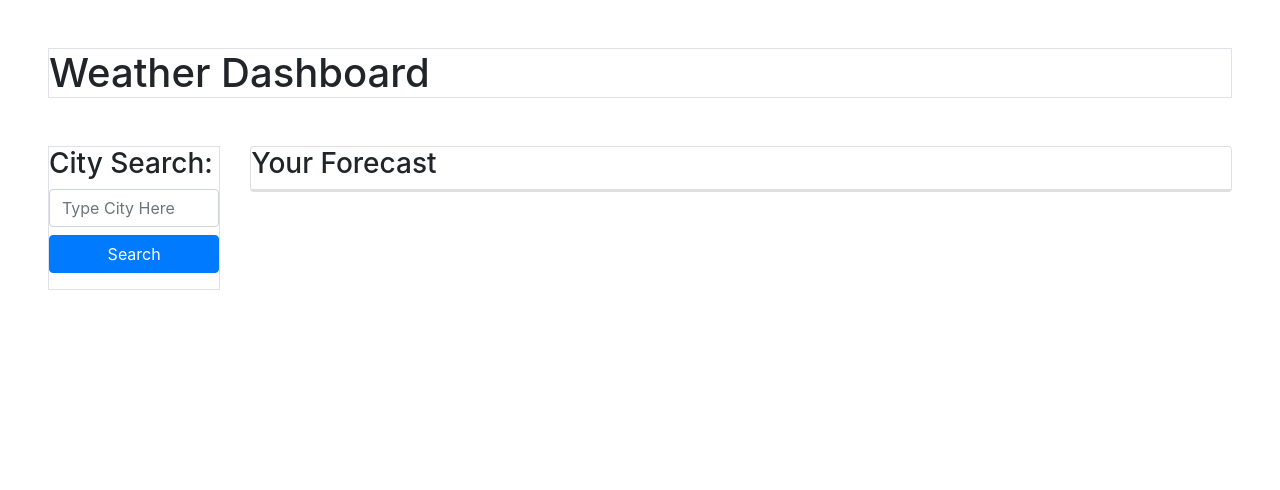
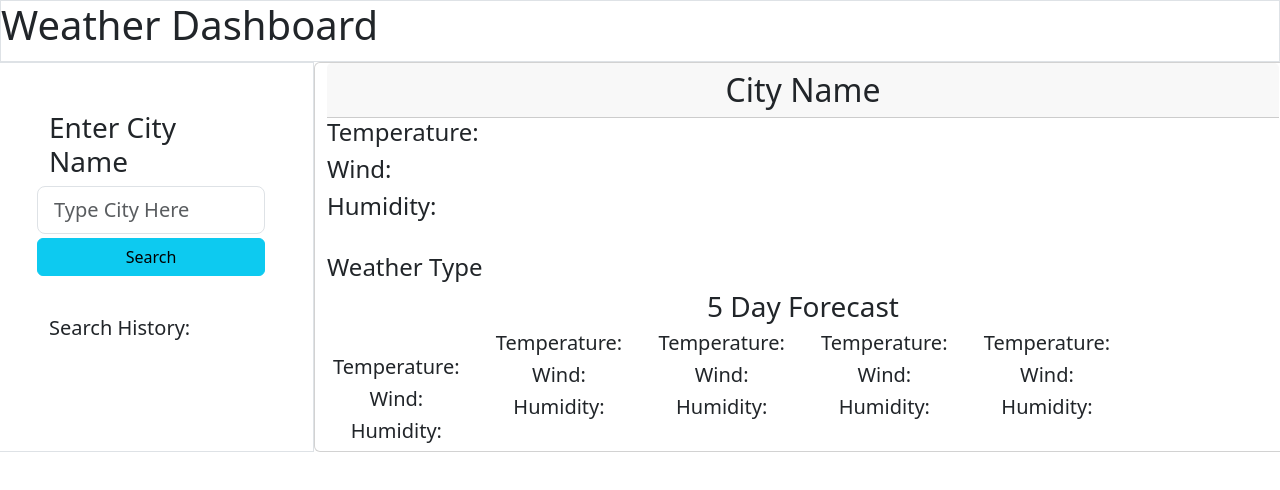
Before and after one commit to Matthuu75/weather-dashboard, a plain HTML site: page index.html in a window 1280 px wide. Drawn offline with nearby package versions, Linux system fonts and the light colour scheme.

Commit message:
added HTMl page changes. Started new JS

```diff
--- a/index.html
+++ b/index.html
@@ -1,38 +1,82 @@
 <!DOCTYPE html>
 <html lang="en">
+
 <head>
     <meta charset="UTF-8">
     <meta name="viewport" content="width=device-width, initial-scale=1.0">
-    <link rel="stylesheet" href="/style.css">
-    <link rel="stylesheet" href="https://cdn.jsdelivr.net/npm/bootstrap@4.4.1/dist/css/bootstrap.min.css"
-    integrity="sha384-Vkoo8x4CGsO3+Hhxv8T/Q5PaXtkKtu6ug5TOeNV6gBiFeWPGFN9MuhOf23Q9Ifjh" crossorigin="anonymous">
-    <title>Weather Dashboard</title>
+    <link href="https://cdn.jsdelivr.net/npm/bootstrap@5.3.1/dist/css/bootstrap.min.css" rel="stylesheet"
+        integrity="sha384-4bw+/aepP/YC94hEpVNVgiZdgIC5+VKNBQNGCHeKRQN+PtmoHDEXuppvnDJzQIu9" crossorigin="anonymous">
+    <script src="/script.js" defer></script>
+    <title>Document</title>
 </head>
 
-<body class="mx-auto p-5">
-    <header>
-        <h1 class="border">Weather Dashboard</h1>
+<body class="h-100 w-100">
+    <header class="border pb-1">
+        <h1>Weather Dashboard</h1>
     </header>
 
-    <main class="row mt-5 ps-5 pe-5">
+    <section class="row">
+        <div class="border pb-5 col-3">
+            <div id="weather-input" class="row mt-5 ps-5 pe-5">
+                <h3>Enter City Name</h3>
+                <input id="search-box" class="form-control form-control-lg mb-1" type="text"
+                    placeholder="Type City Here">
+                <button id="search-button" class="btn btn-info w-100 mb-3" type="button">Search</button>
 
-        <section id="search" class="col-sm-12 col-md-6 col-xl-2">
-            <div class="border">
-                <h3>City Search:</h2>
-                <input id="search-box" class="form-control form-control-md mb-2" placeholder="Type City Here" type="text">
-                <button id="search-button" type="button" class="btn btn-primary w-100 mb-3">Search</button>
-            </div>
-            <div id="search-log" class="mt-3">
-            </div>
-        </section>
-        <section id="dashboard" class="col-sm-12 col-md-6 col-xl-10">
-            <div id="forecast" class="card w-100">
-                <h3>Your Forecast</h3>
-                <div id="weather" class="card w-100">
+                <div id="search-history" class="mt-4">
+                    <h5 class="card-header">Search History:</h5>
                 </div>
 
             </div>
-        </section>
+        </div>
+        <div id="weather-data" class="card col-9">
+            <div id="current-weather" class="">
+                <div id="weather-details" class="">
+                    <h2 class="card-header text-center">City Name</h2>
+                    <h4>Temperature:</h4>
+                    <h4>Wind:</h4>
+                    <h4>Humidity:</h4>
+                </div>
+                <div id="icon">
+                    <img src="" alt="">
+                    <h4>Weather Type</h4>
+                </div>
+            </div>
+            <div id="days-forecast" class="row text-center">
+                <h3>5 Day Forecast</h3>
+                <div id="weather-details" class="col-2">
+                    <img src="" alt="">
+                    <h5>Temperature:</h5>
+                    <h5>Wind:</h5>
+                    <h5>Humidity:</h5>
+                </div>
+                <div id="weather-details" class="col-2">
+                    <h5>Temperature:</h5>
+                    <h5>Wind:</h5>
+                    <h5>Humidity:</h5>
+                </div>
+                <div id="weather-details" class="col-2">
+                    <h5>Temperature:</h5>
+                    <h5>Wind:</h5>
+                    <h5>Humidity:</h5>
+                </div>
+                <div id="weather-details" class="col-2">
+                    <h5>Temperature:</h5>
+                    <h5>Wind:</h5>
+                    <h5>Humidity:</h5>
+                </div>
+                <div id="weather-details" class="col-2">
+                    <h5>Temperature:</h5>
+                    <h5>Wind:</h5>
+                    <h5>Humidity:</h5>
+                </div>
+            </div>
+        </div>
+    </section>
+
+    <script src="https://cdn.jsdelivr.net/npm/bootstrap@5.3.1/dist/js/bootstrap.bundle.min.js"
+        integrity="sha384-HwwvtgBNo3bZJJLYd8oVXjrBZt8cqVSpeBNS5n7C8IVInixGAoxmnlMuBnhbgrkm"
+        crossorigin="anonymous"></script>
 </body>
-<script src="script.js"></script>
+
 </html>
--- a/script.js
+++ b/script.js
@@ -1,19 +1,10 @@
 // Use fetch for getting the weather website (API)
+const citySearch = $("#search-box")
+const searchButton = $("#search-button")
+const searchHistory = $("#search-history")
+const currentWeather = $("#current-weather")
+const forecastWeather = $("#days-forecast")
 
-const searchBoxEl = $('#search-box');
-const searchButtonEl = $('#search-button');
-const searchLogEl = $('#search-log');
-const weatherEl = $('#weather');
-
-function fetchWeather (city) {
-    fetch('https://api.openweathermap.org/data/2.5/weather?q=${city}&appid=b647a61a800d5facb7c740cf2bda53b0')
-    .then(response => {
-        return response.json();
-    })
-    .then(response => {
-        lon = (response[0].lon);
-        lat = (response[0].lat);
-
-        fetch('https://api.openweathermap.org/data/2.5/forecast?lat=${lat}&lon=${lon}&appid=b647a61a800d5facb7c740cf2bda53b0')
-    })
+function fetchCity () {
+    const citySearch
 }
--- a/style.css
+++ b/style.css
@@ -0,0 +1,5 @@
+* {
+    margin: 0;
+    padding: 0;
+    box-sizing: border-box;
+}
```
